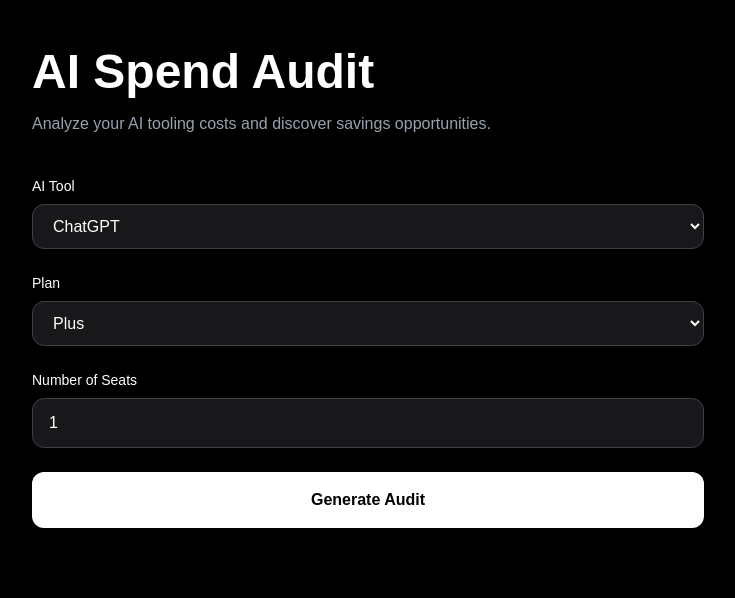
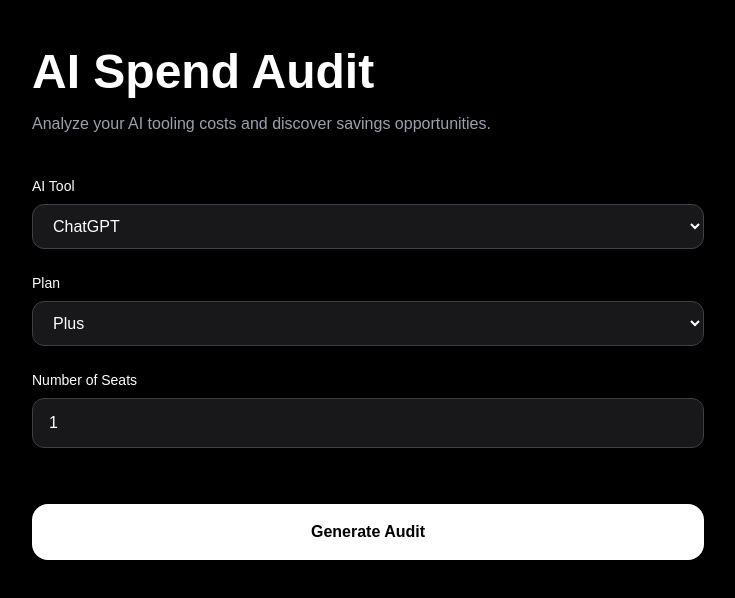
Before and after one commit to PranathiReddy123/ai-spend-audit, a Next.js app: page /audit in a window 1280 px wide. Shown: the top 598 px of the page, without its empty margins (272-1007 px from the left). Built offline with nearby package versions, Linux system fonts and the light colour scheme.

Commit message:
feat: add audit loading experience

```diff
--- a/src/app/audit/page.tsx
+++ b/src/app/audit/page.tsx
@@ -1,6 +1,6 @@
 "use client";
 
-import { useState } from "react";
+import { useEffect, useState } from "react";
 import { useRouter } from "next/navigation";
 
 export default function AuditPage() {
@@ -10,6 +10,7 @@
   const [tool, setTool] = useState("chatgpt");
   const [plan, setPlan] = useState("plus");
   const [seats, setSeats] = useState(1);
+  const [loading, setLoading] = useState(false);
 
   return (
     <main className="min-h-screen bg-black text-white px-6 py-12">
@@ -71,17 +72,34 @@
             />
           </div>
 
-          <button onClick={() => {
-            const auditData = {tool,plan,seats,};
-            localStorage.setItem("auditData",JSON.stringify(auditData));
-            router.push("/results");
 
-          }}
+          <button
+  onClick={() => {
 
-          className="w-full bg-white text-black py-4 rounded-xl font-semibold hover:opacity-90">
-            Generate Audit
+    setLoading(true);
 
-          </button>
+    localStorage.setItem(
+      "auditData",
+      JSON.stringify({
+        tool,
+        plan,
+        seats,
+      })
+    );
+
+    setTimeout(() => {
+      window.location.href = "/results";
+    }, 1800);
+
+  }}
+  className="w-full bg-white text-black py-4 rounded-2xl font-semibold mt-8 hover:opacity-90 hover:scale-[1.01] transition-all duration-300"
+>
+
+  {loading
+    ? "Analyzing AI Spend..."
+    : "Generate Audit"}
+
+</button>
 
 
 
```
